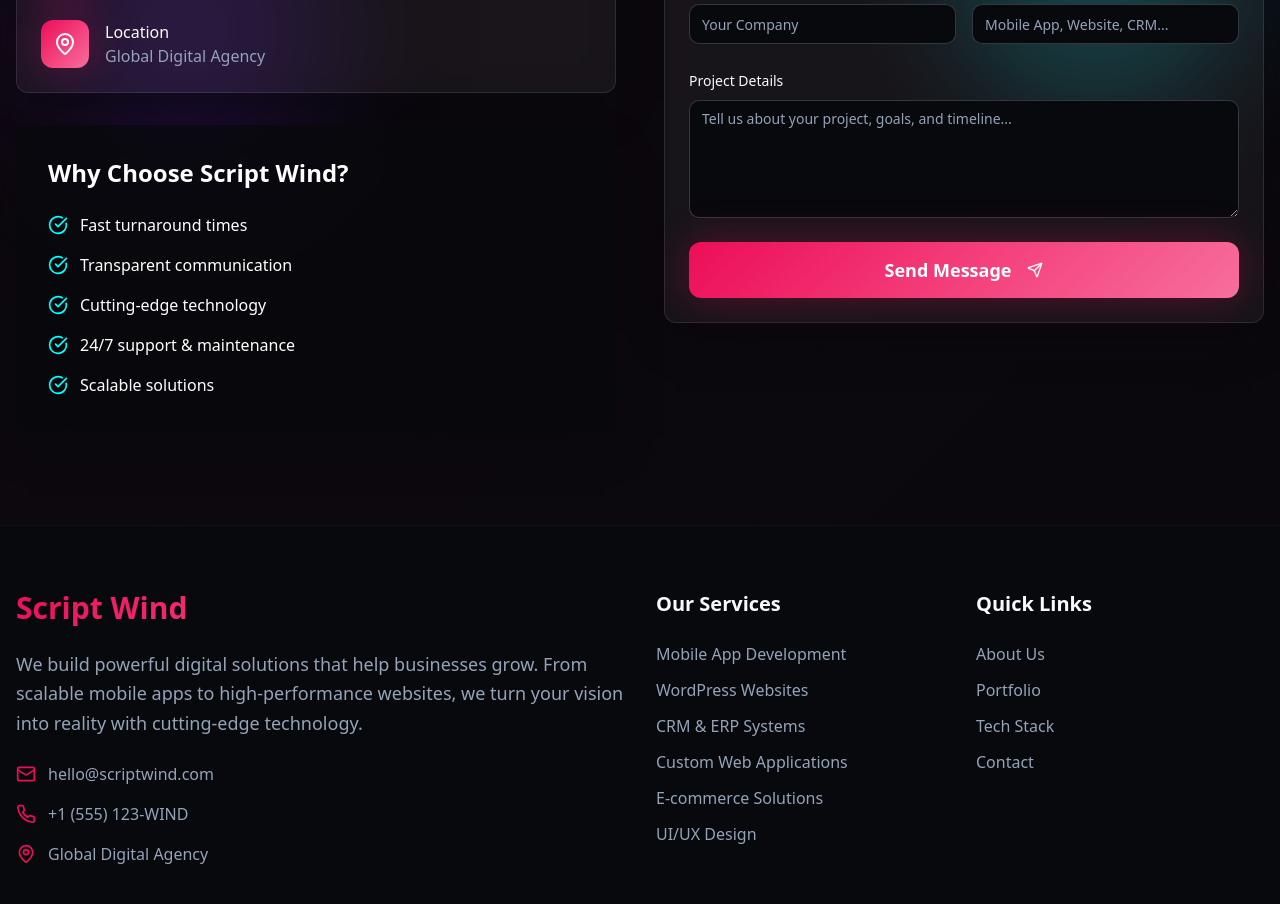
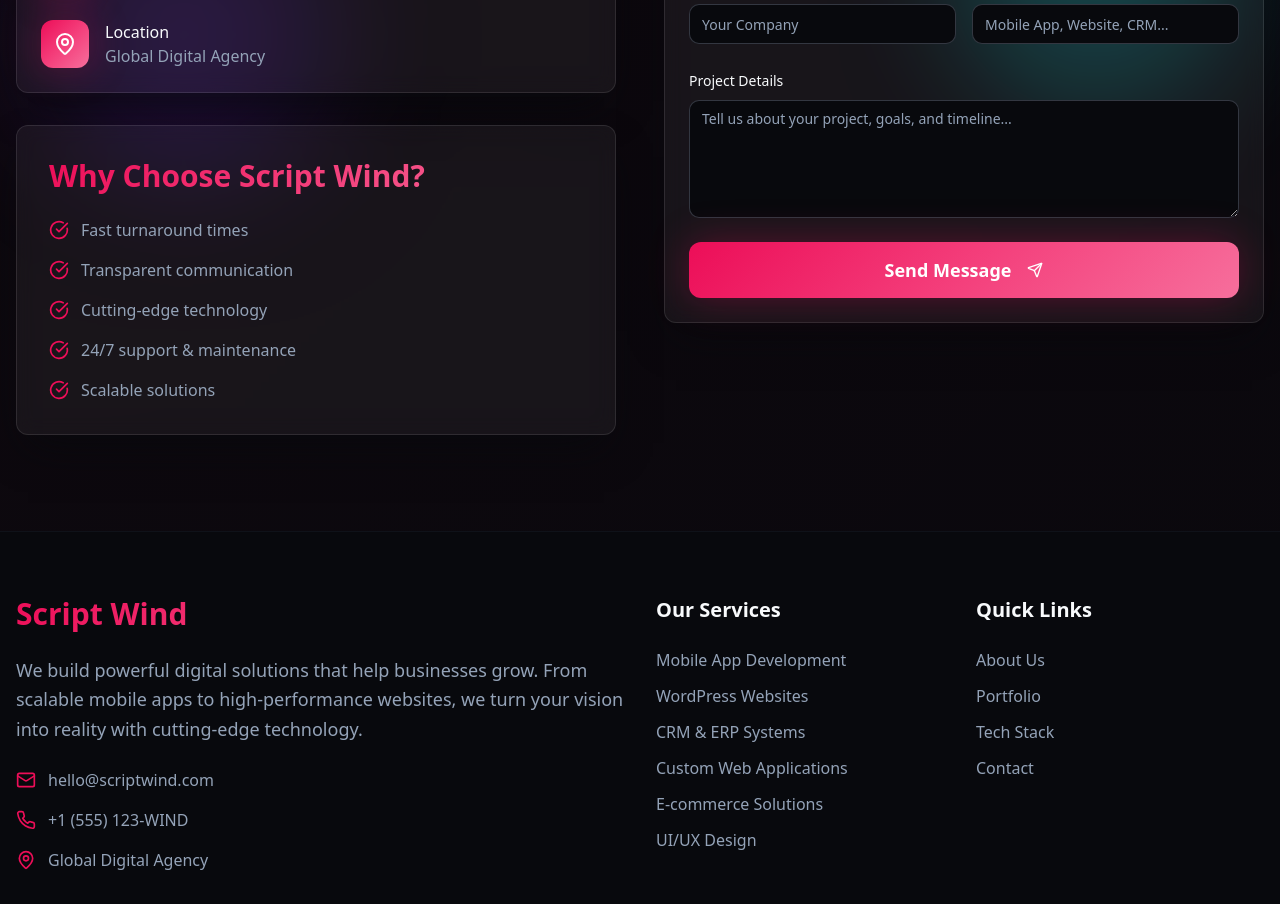
Before and after one commit to ScriptWind/Script-Wind, a React (Vite) app: page / in a window 1280 px wide. Shown: the part 6800-7704 px from the top of the page. Built offline with nearby package versions, Linux system fonts and the light colour scheme.

Commit message:
Update card styles
Update card styles in the contact section to match the look and feel of other cards on the page, specifically referencing the "Get in Touch" and "Start Your Project" sections.

```diff
--- a/src/components/ContactSection.tsx
+++ b/src/components/ContactSection.tsx
@@ -133,9 +133,9 @@ export const ContactSection = () => {
 
             {/* Why Choose Us */}
             <ScrollAnimation animationType="fade-right" delay={200}>
-              <Card className="hover-lift bg-tech-gradient border-0 text-white hover:shadow-glow-primary/50 transition-all duration-500">
+              <Card className="glass-card hover:shadow-glow-primary/50 transition-all duration-500 border border-primary/20">
               <CardContent className="p-8">
-                <h3 className="text-2xl font-bold mb-6">Why Choose Script Wind?</h3>
+                <h3 className="text-3xl font-bold mb-6 text-gradient">Why Choose Script Wind?</h3>
                 <ul className="space-y-4">
                   {[
                     "Fast turnaround times",
@@ -145,8 +145,8 @@ export const ContactSection = () => {
                     "Scalable solutions"
                   ].map((item, index) => (
                     <li key={item} className="flex items-center space-x-3 animate-fade-in" style={{ animationDelay: `${index * 0.1}s` }}>
-                      <CheckCircle className="w-5 h-5 text-tech-cyan flex-shrink-0" />
-                      <span>{item}</span>
+                      <CheckCircle className="w-5 h-5 text-primary flex-shrink-0" />
+                      <span className="text-muted-foreground">{item}</span>
                     </li>
                   ))}
                 </ul>
```
